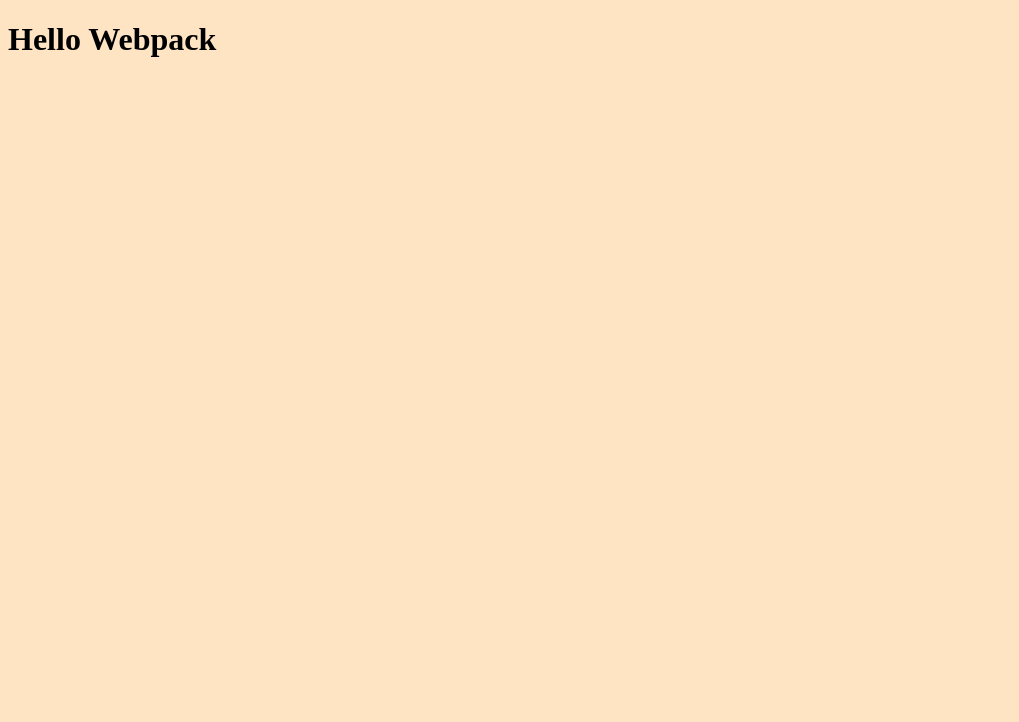
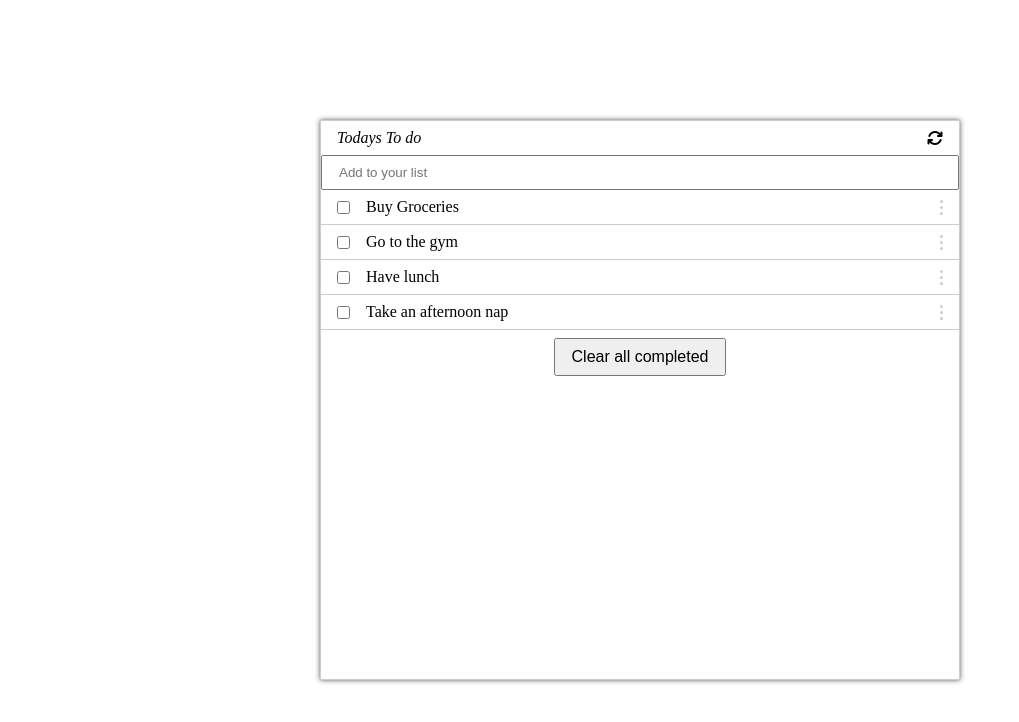
Before and after one commit to martinkarugaba/todoList_with_webpack, a website built with webpack: page src/index.html in a window 1280 px wide. Shown: the whole page, without its empty margins (0-1019 px from the left). Built offline with nearby package versions, Linux system fonts and the light colour scheme.

Commit message:
set up and style todo list

```diff
--- /dev/null
+++ b/src/index.css
@@ -0,0 +1,100 @@
+* {
+  margin: 0;
+  padding: 0;
+  box-sizing: border-box;
+}
+
+body {
+  display: flex;
+  justify-content: center;
+  align-items: center;
+  height: 100vh;
+}
+
+.todo__wrapper {
+  width: 50%;
+  height: 70vh;
+  max-height: 70vh;
+  display: flex;
+  flex-direction: column;
+  justify-content: start;
+  align-items: center;
+  border: 0.5px solid #ccc;
+  box-shadow: 0px 0px 5px 0px rgba(36, 34, 34, 0.75);
+
+}
+
+header {
+  width: 100%;
+  display: flex;
+  justify-content: space-between;
+  align-items: center;
+  padding: 0.5rem 1rem;
+
+}
+
+header .refresh-icon{
+  cursor: pointer;
+}
+
+header p{
+  font-weight: 500;
+  font-style: italic;
+}
+
+form {
+  width: 100%;
+}
+
+form input {
+  width: 100%;
+  padding: 0.5rem 1rem;
+}
+
+.todoList__wrapper {
+  width: 100%;
+}
+
+.todo {
+  display: flex;
+  justify-content: space-between;
+  column-gap: 1rem;
+  align-items: center;
+  width: 100%;
+  border-bottom: 0.5px solid #ccc;
+  padding: 0.5rem 1rem;
+}
+
+.todo p{
+  flex: 1;
+}
+
+.todo .description{
+  justify-self: flex-start;
+}
+
+.dots {
+  cursor: pointer;
+  height: 15px;
+  display: flex;
+  flex-direction: column;
+  justify-content: space-between;
+  align-items: center;
+}
+
+.dots:hover .dot {
+  background-color: #212121;
+}
+
+.dot {
+  height: 3px;
+  width: 3px;
+  background-color: #ccc;
+  border-radius: 50%;
+}
+
+.clear__btn {
+  padding: 0.5rem 1rem;
+  font-size: 1rem;
+  margin-top: 0.5rem;
+}
--- a/src/index.html
+++ b/src/index.html
@@ -8,11 +8,36 @@
       content="width=device-width, initial-scale=1.0"
     />
     <title>Hello Webpack</title>
-    <link rel="stylesheet" href="style.css">
+    <link
+      rel="stylesheet"
+      href="https://cdnjs.cloudflare.com/ajax/libs/font-awesome/6.2.1/css/all.min.css"
+      integrity="sha512-MV7K8+y+gLIBoVD59lQIYicR65iaqukzvf/nwasF0nqhPay5w/9lJmVM2hMDcnK1OnMGCdVK+iQrJ7lzPJQd1w=="
+      crossorigin="anonymous"
+      referrerpolicy="no-referrer"
+    />
   </head>
   <body>
-    <h1>Hello Webpack</h1>
-
-    <script src="./index.js"></script>
+    <section class="todo__wrapper">
+      <header>
+        <p>Todays To do</p>
+        <i class="fa-solid fa-arrows-rotate refresh-icon"></i>
+      </header>
+      <form>
+        <input type="text" placeholder="Add to your list" />
+      </form>
+      <div class="todoList__wrapper">
+        <!--<div class="todo">
+          <input type="checkbox" name="" id="" />
+          <p class="description">Lorem ipsum dolor sit amet.</p>
+          <div class="dots">
+            <div class="dot"></div>
+            <div class="dot"></div>
+            <div class="dot"></div>
+          </div>
+        </div>-->
+      </div>
+      <button class="clear__btn">Clear all completed</button>
+    </section>
+    <script src="https://kit.fontawesome.com/f6935772b1.js" crossorigin="anonymous"></script>
   </body>
 </html>
--- a/src/index.js
+++ b/src/index.js
@@ -1,3 +1,43 @@
-console.log('Hello webpack');
-console.log('I care');
-console.log('see ya');
+import './index.css';
+import Icon from './img/refresh.png';
+
+const todoList = document.querySelector('.todoList__wrapper');
+
+const todoArray = [
+  {
+    index: 0,
+    description: 'Buy Groceries',
+    completed: false,
+  },
+  {
+    index: 1,
+    description: 'Go to the gym',
+    completed: false,
+  },
+  {
+    index: 2,
+    description: 'Have lunch',
+    completed: false,
+  },
+  {
+    index: 3,
+    description: 'Take an afternoon nap',
+    completed: false,
+  },
+];
+
+todoArray.map((item) => {
+  const { id, description, completed } = item;
+
+  todoList.innerHTML += `
+    <div class="todo">
+      <input type="checkbox" name="" id="" />
+      <p class="description">${description}</p>
+      <div class="dots">
+        <div class="dot"></div>
+        <div class="dot"></div>
+        <div class="dot"></div>
+      </div>
+    </div>
+  `;
+});
--- a/src/style.css
+++ /dev/null
@@ -1,3 +0,0 @@
-body {
-    background-color: bisque;
-}
--- a/webpack.config.js
+++ b/webpack.config.js
@@ -2,29 +2,46 @@ const path = require('path');
 const HtmlWebpackPlugin = require('html-webpack-plugin');
 
 module.exports = {
+  mode: 'none',
   entry: {
     index: './src/index.js',
   },
-  mode:'development',
+  output: {
+    filename: '[name].bundle.js',
+    path: path.resolve(__dirname, 'dist'),
+  },
   devServer: {
     static: './dist',
   },
   plugins: [
     new HtmlWebpackPlugin({
-      title: 'Output Management',
       template: './src/index.html',
     }),
   ],
-  output: {
-    filename: '[name].bundle.js',
-    path: path.resolve(__dirname, 'dist'),
-  },
   module: {
     rules: [
       {
         test: /\.css$/i,
         use: ['style-loader', 'css-loader'],
       },
+      {
+        test: /\.html$/i,
+        use:['html-loader']
+      },
+      {
+        test: /\.(png|svg|jpg|jpeg|gif)$/i,
+        use: {
+          loader: 'file-loader',
+          options: {
+            name: '[name].[ext]',
+            outputPath: '/img',
+            publicPath: '/img',
+          }
+        }
+      },
     ],
   },
+  //optimization: {
+  //  runtimeChunk: 'single',
+  //},
 };
```
Also changed, not shown: package.json (+9 -4 lines), dist/index.bundle.js, dist/index.html, dist/runtime.bundle.js (added), src/img/refresh.png (added), 1 other file.
